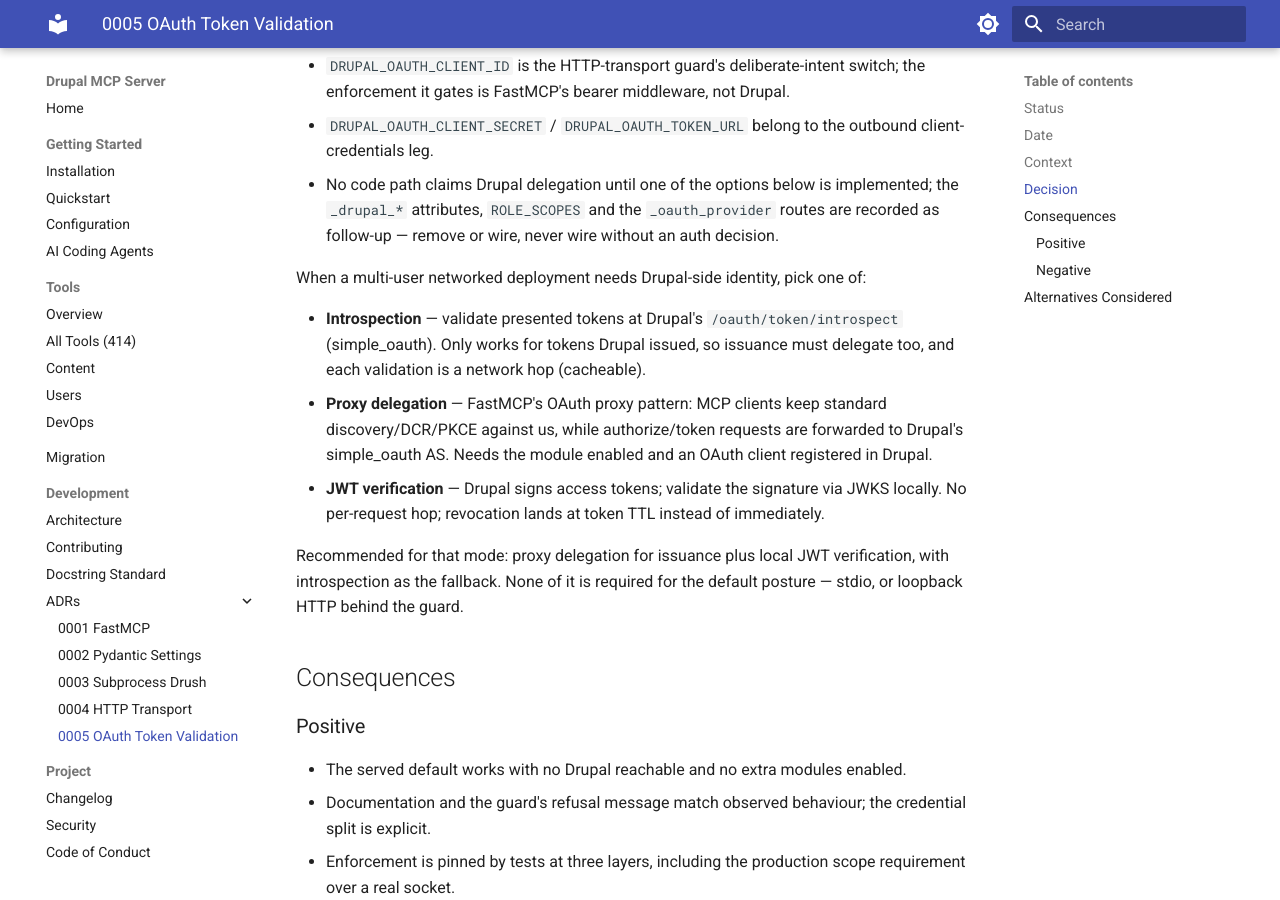
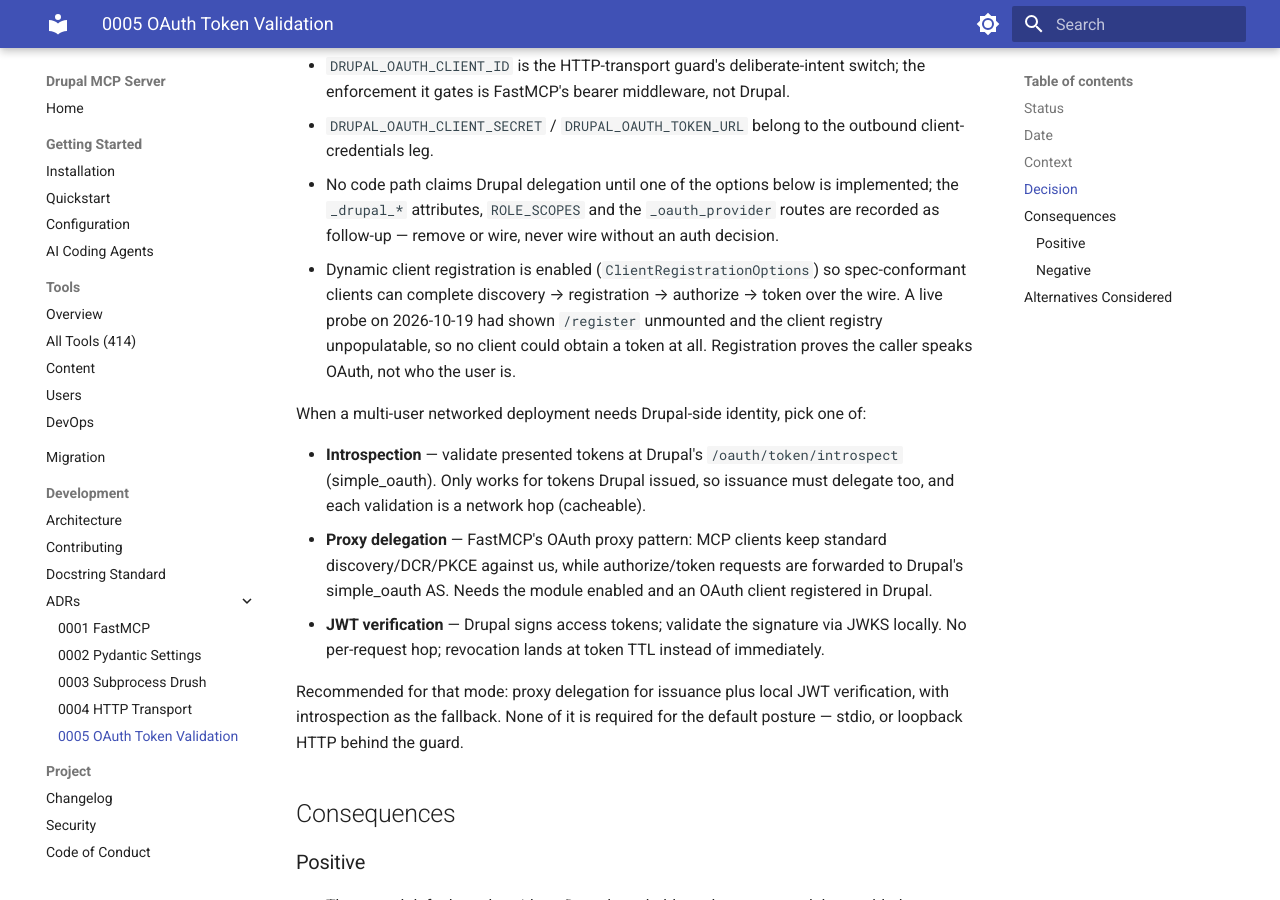
Before and after one commit to vloganathane/drupal-mcp-server, an MkDocs documentation site: the page built from docs/adr/0005-oauth-token-validation.md, in a window 1280 px wide and 900 px high, scrolled down 1306 px. Built offline with MkDocs 1.6.1 and Material for MkDocs 9.7.7, drawn with Linux system fonts in a browser that asks for light colours.

Commit message:
docs(auth): record self-service registration and its limits
RFC 7591 registration is now on, so any client that can reach the port
can obtain tokens; the docs and ADR 0005 say plainly that this proves
the caller speaks OAuth, not who the user is -- the loopback default is
what keeps it private.

```diff
--- a/docs/adr/0005-oauth-token-validation.md
+++ b/docs/adr/0005-oauth-token-validation.md
@@ -54,6 +54,12 @@
   is implemented; the `_drupal_*` attributes, `ROLE_SCOPES` and the
   `_oauth_provider` routes are recorded as follow-up — remove or wire,
   never wire without an auth decision.
+- Dynamic client registration is enabled (`ClientRegistrationOptions`)
+  so spec-conformant clients can complete discovery → registration →
+  authorize → token over the wire. A live probe on 2026-10-19 had shown
+  `/register` unmounted and the client registry unpopulatable, so no
+  client could obtain a token at all. Registration proves the caller
+  speaks OAuth, not who the user is.
 
 When a multi-user networked deployment needs Drupal-side identity, pick
 one of:
```
Also changed, not shown: docs/configuration.md (+5 -0 lines).
